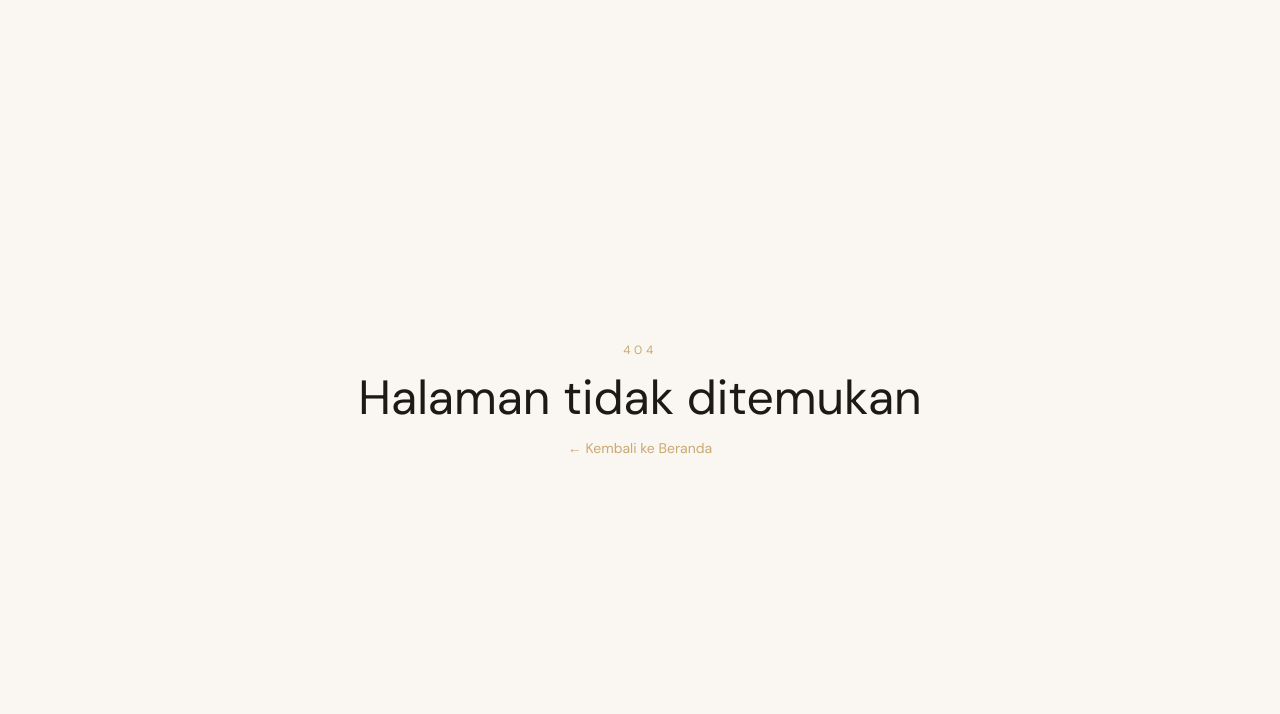
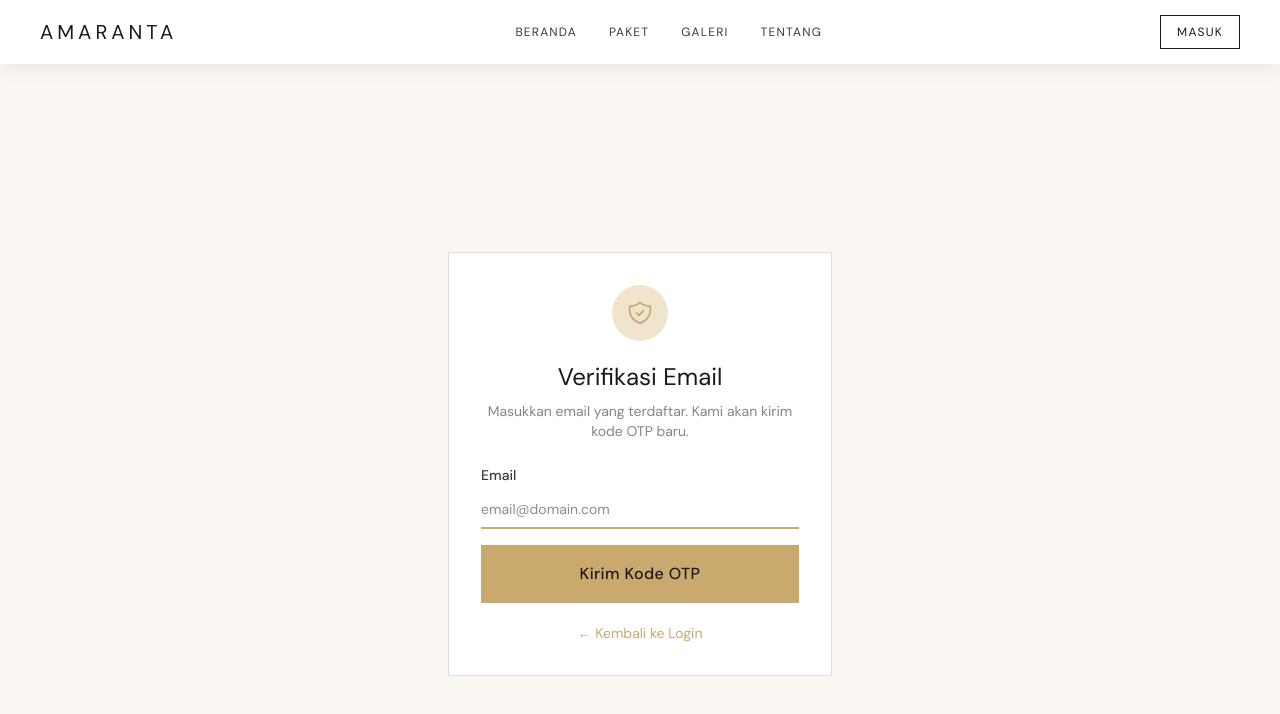
Before and after one commit to Nmennn/Amaranta-Wedding-Organizer, a React (Vite) app in the folder client/: page /verifikasi in a window 1280 px wide. Before the commit this address had no page. Shown: the top 714 px of the page. Built offline with nearby package versions, Linux system fonts and the light colour scheme; a web font is replaced by a local one.

Commit message:
fix: berbagai perbaikan bug dan add verif page di public

```diff
--- a/client/src/App.jsx
+++ b/client/src/App.jsx
@@ -24,6 +24,7 @@ import Gallery from "./pages/public/Gallery";
 import About from "./pages/public/About";
 import Login from "./pages/public/Login";
 import Register from "./pages/public/Register";
+import Verifikasi from "./pages/public/Verifikasi";
 import BookingForm from "./pages/public/BookingForm";
 
 // ── Admin ────────────────────────────────────────────────────
@@ -113,6 +114,7 @@ function App() {
           <Route element={<GuestRoute />}>
             <Route path="/masuk" element={<Login />} />
             <Route path="/daftar" element={<Register />} />
+            <Route path="/verifikasi" element={<Verifikasi />} />
           </Route>
 
           {/* ── PROTECTED (harus login) ── */}
--- a/client/src/pages/public/Login.jsx
+++ b/client/src/pages/public/Login.jsx
@@ -157,7 +157,7 @@ function Login() {
                         Belum verifikasi OTP?
                       </p>
                       <a
-                        href="/daftar"
+                        href="/verifikasi"
                         className="text-xs px-3 py-1.5 bg-red-500 text-white hover:bg-red-600 transition-colors"
                       >
                         Verifikasi Sekarang →
@@ -225,6 +225,15 @@ function Login() {
                   Daftar sekarang
                 </Link>
               </p>
+              <p className="mt-2 text-xs text-center text-[var(--color-slate)] font-[var(--font-sans)]">
+                Sudah daftar tapi belum verifikasi?{" "}
+                <Link
+                  to="/verifikasi"
+                  className="text-[var(--color-gold)] hover:underline"
+                >
+                  Verifikasi email
+                </Link>
+              </p>
             </div>
           </div>
         </div>
--- /dev/null
+++ b/client/src/pages/public/Verifikasi.jsx
@@ -0,0 +1,226 @@
+import { useState } from "react";
+import { Link } from "react-router-dom";
+import useAuth from "../../hooks/useAuth";
+import { authService } from "../../services";
+import Navbar from "../../components/Navbar";
+import Button from "../../components/ui/Button";
+
+export default function Verifikasi() {
+  const [email, setEmail] = useState("");
+  const [otp, setOtp] = useState("");
+  const [step, setStep] = useState(1); // 1=isi email, 2=isi OTP
+  const [sending, setSending] = useState(false);
+  const [errMsg, setErrMsg] = useState("");
+  const [otpErr, setOtpErr] = useState("");
+  const { verifyOtp, isLoading } = useAuth();
+
+  async function handleSendOtp(ev) {
+    ev.preventDefault();
+    if (!email.includes("@")) {
+      setErrMsg("Masukkan email yang valid.");
+      return;
+    }
+    setSending(true);
+    setErrMsg("");
+    try {
+      await authService.resendOtp({ email });
+      setStep(2);
+    } catch (err) {
+      setErrMsg(
+        err.userMessage || "Email tidak ditemukan atau sudah terverifikasi.",
+      );
+    } finally {
+      setSending(false);
+    }
+  }
+
+  async function handleVerify(ev) {
+    ev.preventDefault();
+    if (otp.length !== 6) return;
+    setOtpErr("");
+    try {
+      await verifyOtp({ email, otp });
+      // useAuth.verifyOtp → navigate ke /pelanggan/pemesanan
+    } catch (err) {
+      setOtpErr(err.userMessage || "Kode OTP salah atau kadaluarsa.");
+      setOtp("");
+    }
+  }
+
+  return (
+    <div className="min-h-screen bg-[var(--color-cream)]">
+      <Navbar />
+      <div className="min-h-screen flex items-center justify-center px-4 py-16">
+        <div className="w-full max-w-sm bg-white border border-[var(--color-cream-border)] p-8">
+          {step === 1 && (
+            <>
+              <div className="w-14 h-14 bg-[var(--color-gold-pale)] rounded-full flex items-center justify-center mx-auto mb-5">
+                <svg
+                  className="w-7 h-7 text-[var(--color-gold)]"
+                  fill="none"
+                  stroke="currentColor"
+                  viewBox="0 0 24 24"
+                >
+                  <path
+                    strokeLinecap="round"
+                    strokeLinejoin="round"
+                    strokeWidth={1.5}
+                    d="M9 12l2 2 4-4m5.618-4.016A11.955 11.955 0 0112 2.944a11.955 11.955 0 01-8.618 3.04A12.02 12.02 0 003 9c0 5.591 3.824 10.29 9 11.622 5.176-1.332 9-6.03 9-11.622 0-1.042-.133-2.052-.382-3.016z"
+                  />
+                </svg>
+              </div>
+              <h1 className="font-[var(--font-display)] text-2xl text-[var(--color-dark)] text-center mb-2">
+                Verifikasi Email
+              </h1>
+              <p className="text-sm text-[var(--color-slate)] font-[var(--font-sans)] text-center mb-6">
+                Masukkan email yang terdaftar. Kami akan kirim kode OTP baru.
+              </p>
+
+              {errMsg && (
+                <div className="mb-4 px-4 py-3 bg-red-50 border border-red-200 text-sm text-red-600 font-[var(--font-sans)] text-center">
+                  ⚠️ {errMsg}
+                </div>
+              )}
+
+              <form onSubmit={handleSendOtp} className="space-y-4">
+                <div>
+                  <label className="text-sm font-medium text-[var(--color-dark-muted)] font-[var(--font-sans)] block mb-1.5">
+                    Email
+                  </label>
+                  <input
+                    type="email"
+                    value={email}
+                    onChange={(e) => {
+                      setEmail(e.target.value);
+                      setErrMsg("");
+                    }}
+                    placeholder="email@domain.com"
+                    autoFocus
+                    className="w-full border-b-2 border-[var(--color-cream-border)] focus:border-[var(--color-gold)] bg-transparent py-2 text-sm font-[var(--font-sans)] outline-none transition-colors"
+                  />
+                </div>
+                <Button
+                  type="submit"
+                  variant="gold"
+                  fullWidth
+                  size="lg"
+                  isLoading={sending}
+                >
+                  Kirim Kode OTP
+                </Button>
+              </form>
+
+              <p className="mt-5 text-sm text-center text-[var(--color-dark-muted)] font-[var(--font-sans)]">
+                <Link
+                  to="/masuk"
+                  className="text-[var(--color-gold)] hover:underline"
+                >
+                  ← Kembali ke Login
+                </Link>
+              </p>
+            </>
+          )}
+
+          {step === 2 && (
+            <>
+              <div className="w-14 h-14 bg-[var(--color-gold-pale)] rounded-full flex items-center justify-center mx-auto mb-5">
+                <svg
+                  className="w-7 h-7 text-[var(--color-gold)]"
+                  fill="none"
+                  stroke="currentColor"
+                  viewBox="0 0 24 24"
+                >
+                  <path
+                    strokeLinecap="round"
+                    strokeLinejoin="round"
+                    strokeWidth={1.5}
+                    d="M3 8l7.89 5.26a2 2 0 002.22 0L21 8M5 19h14a2 2 0 002-2V7a2 2 0 00-2-2H5a2 2 0 00-2 2v10a2 2 0 002 2z"
+                  />
+                </svg>
+              </div>
+              <h2 className="font-[var(--font-display)] text-2xl text-[var(--color-dark)] text-center mb-2">
+                Masukkan Kode OTP
+              </h2>
+              <p className="text-sm text-[var(--color-slate)] font-[var(--font-sans)] text-center mb-1">
+                Kode dikirim ke
+              </p>
+              <p className="text-sm font-medium text-[var(--color-dark)] font-[var(--font-sans)] text-center mb-6">
+                {email}
+              </p>
+
+              {otpErr && (
+                <div className="mb-4 px-4 py-3 bg-red-50 border border-red-200 text-sm text-red-600 font-[var(--font-sans)] text-center">
+                  ⚠️ {otpErr}
+                </div>
+              )}
+
+              <form onSubmit={handleVerify} className="space-y-5">
+                <div className="text-center">
+                  <input
+                    type="text"
+                    inputMode="numeric"
+                    pattern="[0-9]*"
+                    maxLength={6}
+                    value={otp}
+                    autoFocus
+                    onChange={(e) => {
+                      setOtp(e.target.value.replace(/\D/g, "").slice(0, 6));
+                      setOtpErr("");
+                    }}
+                    placeholder="000000"
+                    className="w-full text-center text-4xl tracking-[0.6em] border-b-2 border-[var(--color-cream-border)] focus:border-[var(--color-gold)] bg-transparent outline-none py-3 font-[var(--font-display)] text-[var(--color-dark)] transition-colors"
+                  />
+                  <p className="text-xs text-[var(--color-slate)] font-[var(--font-sans)] mt-2">
+                    Berlaku 5 menit
+                  </p>
+                </div>
+                <Button
+                  type="submit"
+                  variant="gold"
+                  fullWidth
+                  size="lg"
+                  isLoading={isLoading}
+                  disabled={otp.length !== 6}
+                >
+                  Verifikasi & Masuk
+                </Button>
+              </form>
+
+              <div className="mt-5 flex items-center justify-center gap-3 text-xs font-[var(--font-sans)]">
+                <button
+                  onClick={handleSendOtp}
+                  className="text-[var(--color-gold)] hover:underline"
+                >
+                  Kirim ulang OTP
+                </button>
+                <span className="text-[var(--color-cream-border)]">·</span>
+                <button
+                  onClick={() => {
+                    setStep(1);
+                    setOtp("");
+                    setOtpErr("");
+                  }}
+                  className="text-[var(--color-slate)] hover:text-[var(--color-dark)] transition-colors"
+                >
+                  Ganti email
+                </button>
+              </div>
+
+              {import.meta.env.DEV && (
+                <div className="mt-5 p-3 bg-amber-50 border border-amber-200 text-center">
+                  <p className="text-xs text-amber-700 font-[var(--font-sans)]">
+                    Cek kode di Mailtrap atau
+                    <br />
+                    <code className="bg-amber-100 px-1">
+                      server/storage/logs/laravel.log
+                    </code>
+                  </p>
+                </div>
+              )}
+            </>
+          )}
+        </div>
+      </div>
+    </div>
+  );
+}
```
